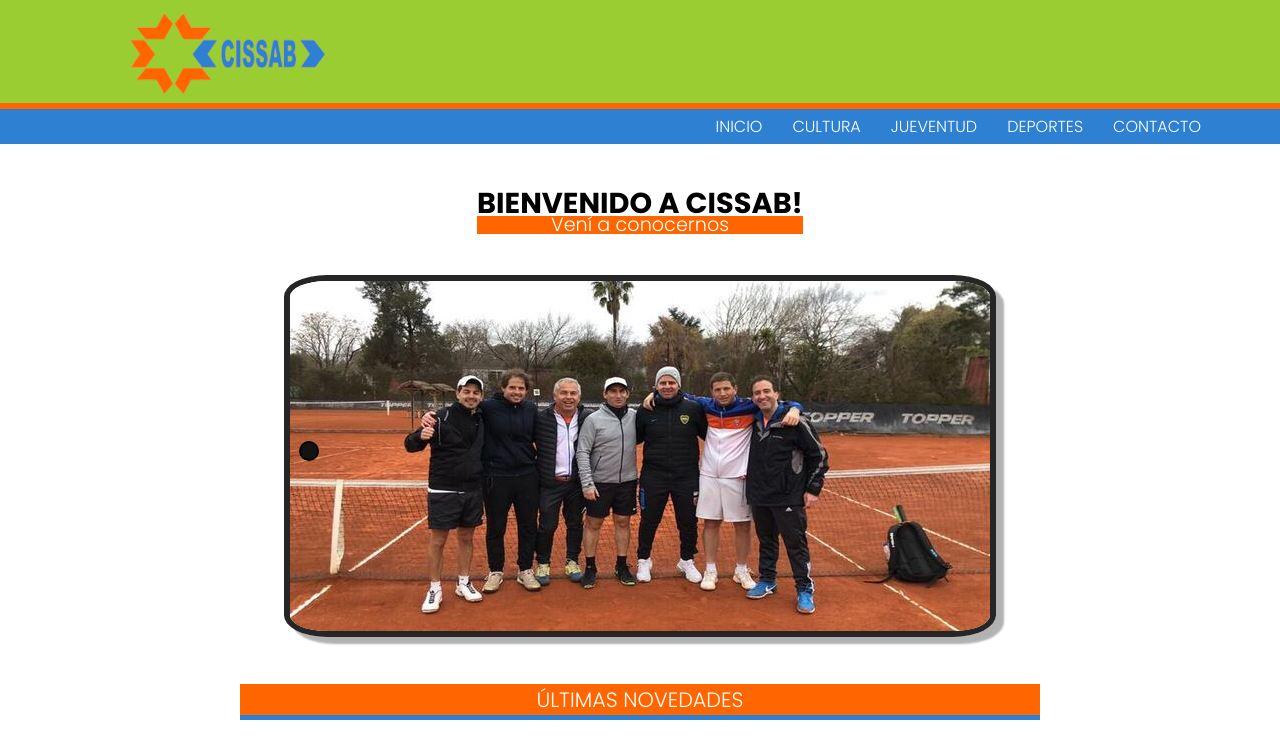
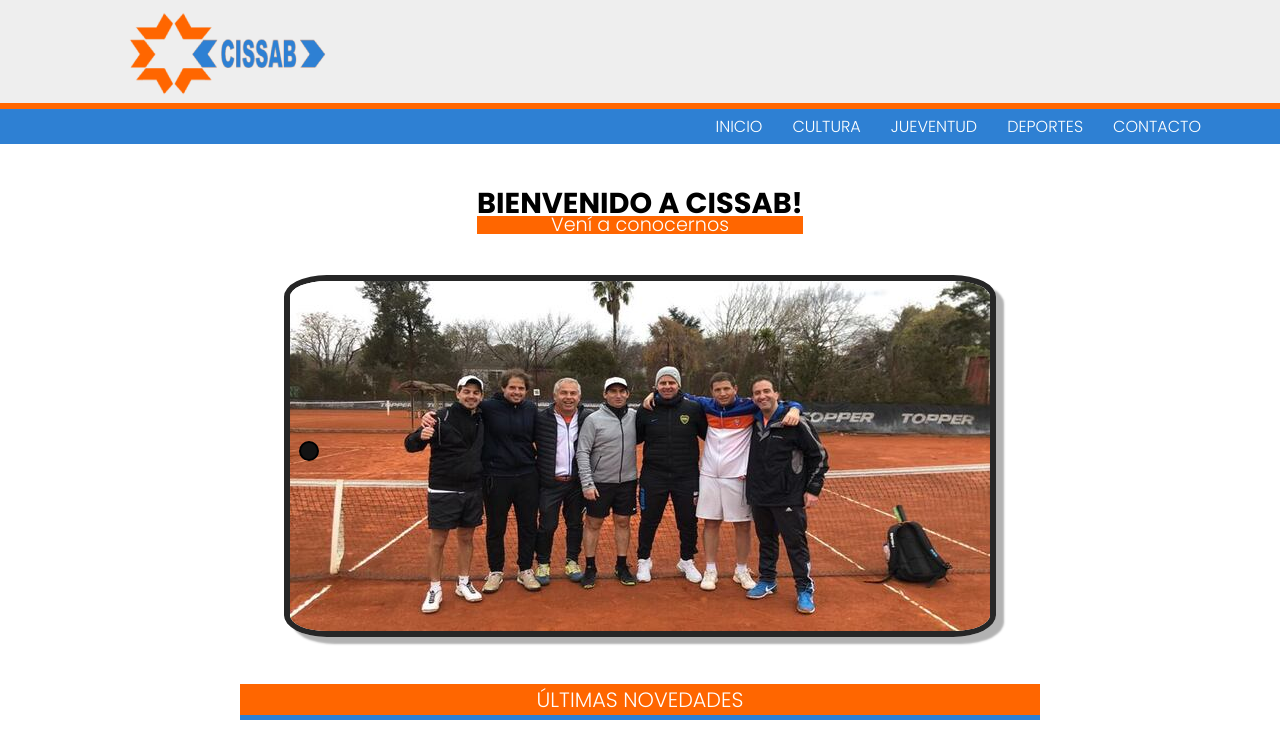
Before and after one commit to jeepers22/proyecto-cissab, a plain HTML site: page index.html in a window 1280 px wide. Shown: the top 752 px of the page. Drawn offline with Linux system fonts and the light colour scheme.

Commit message:
Sacando el background verde de prueba

```diff
--- a/css/style.css
+++ b/css/style.css
@@ -43,7 +43,7 @@ a {
 /* __________________ Header/Nav __________________ */
 
 header {
-    background-color: yellowgreen;
+    background-color: var(--grey-color);
     display: flex;
     flex-direction: column;
     text-align: center;
```
